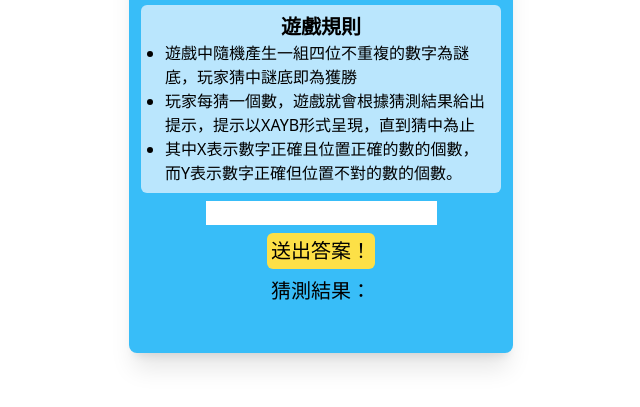
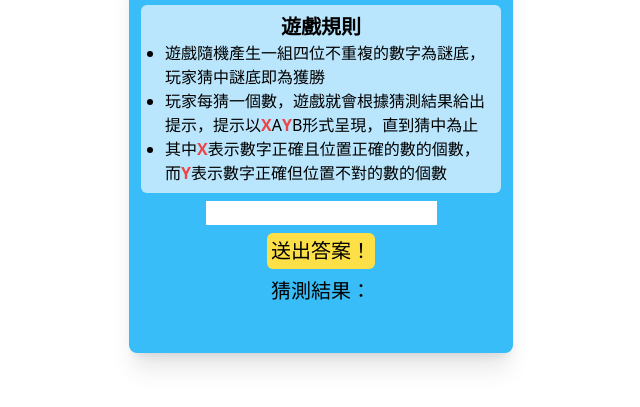
Before and after one commit to TamyTsai/1A2B-guess-number-game, a plain HTML site: page index.html in a window 1280 px wide. Shown: the part 59-466 px from the top of the page, without its empty margins (319-959 px from the left). Drawn offline with nearby package versions, Linux system fonts and the light colour scheme.

Commit message:
修改遊戲規則文字

```diff
--- a/index.html
+++ b/index.html
@@ -16,9 +16,9 @@
         <section class="instruction bg-sky-200 my-2 p-2 rounded-md">
             <p class="text-center font-semibold text-xl">遊戲規則</p>
             <ul class="list-disc ml-4">
-                <li>遊戲中隨機產生一組四位不重複的數字為謎底，玩家猜中謎底即為獲勝</li>
-                <li>玩家每猜一個數，遊戲就會根據猜測結果給出提示，提示以XAYB形式呈現，直到猜中為止</li>
-                <li>其中X表示數字正確且位置正確的數的個數，而Y表示數字正確但位置不對的數的個數。</li>
+                <li>遊戲隨機產生一組四位不重複的數字為謎底，玩家猜中謎底即為獲勝</li>
+                <li>玩家每猜一個數，遊戲就會根據猜測結果給出提示，提示以<span class="text-red-500 font-bold">X</span>A<span class="text-red-500 font-bold">Y</span>B形式呈現，直到猜中為止</li>
+                <li>其中<span class="text-red-500 font-bold">X</span>表示數字正確且位置正確的數的個數，而<span class="text-red-500 font-bold">Y</span>表示數字正確但位置不對的數的個數</li>
             </ul>
         </section>
         <section class="guessArea text-center">
```
